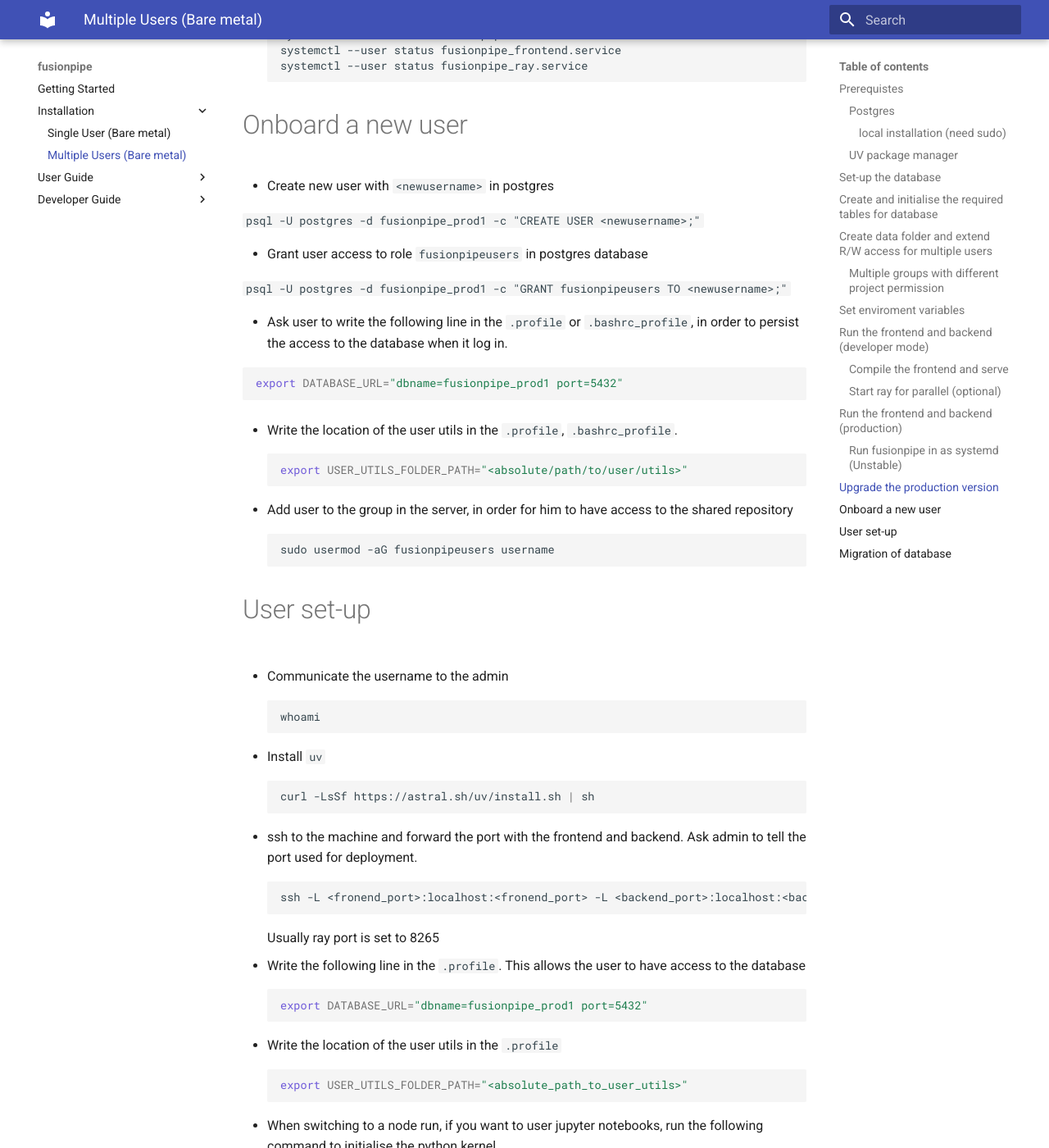
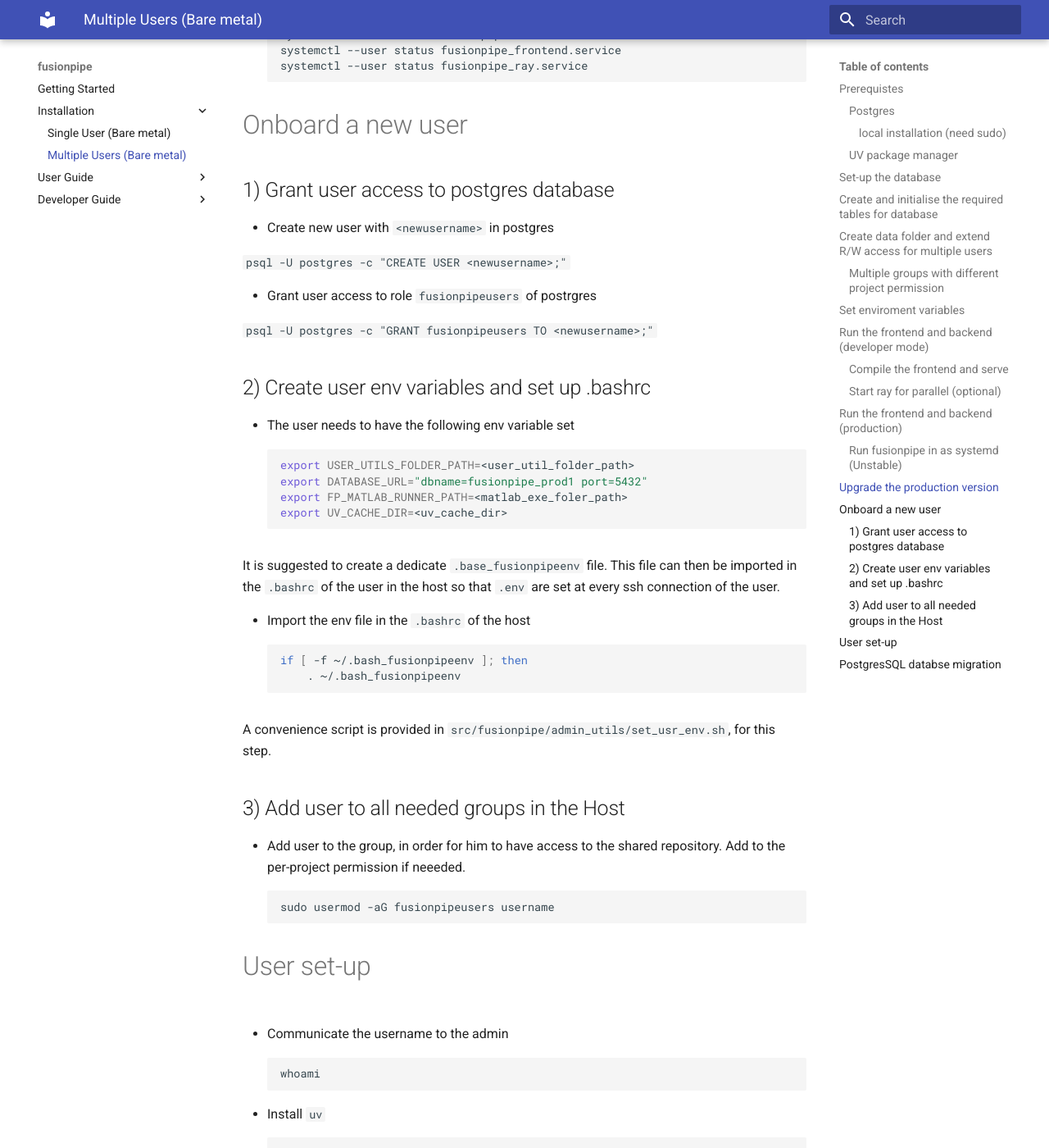
Before and after one commit to francescocarpanese/fusionpipe, an MkDocs documentation site: the page built from docs/docs/dev_maintainer_guide.md, in a window 1280 px wide and 1400 px high, scrolled down 12208 px. Shown: the whole window at 82% size. Built offline with MkDocs 1.6.1 and Material for MkDocs 9.7.7, drawn with Linux system fonts in a browser that asks for light colours; the version menu is left out; some of the changed text lies outside the part shown.

Commit message:
Update docs for multi group access

````diff
--- a/docs/docs/dev_maintainer_guide.md
+++ b/docs/docs/dev_maintainer_guide.md
@@ -486,26 +486,37 @@
 
 # Onboard a new user
 
+## 1) Grant user access to postgres database
+
 - Create new user with `<newusername>` in postgres
 
-`psql -U postgres -d fusionpipe_prod1 -c "CREATE USER <newusername>;"`
+`psql -U postgres -c "CREATE USER <newusername>;"`
 
-- Grant user access to role `fusionpipeusers` in postgres database
+- Grant user access to role `fusionpipeusers` of postrgres
 
-`psql -U postgres -d fusionpipe_prod1 -c "GRANT fusionpipeusers TO <newusername>;"`
+`psql -U postgres -c "GRANT fusionpipeusers TO <newusername>;"`
 
-- Ask user to write the following line in the `.profile` or `.bashrc_profile`, in order to persist the access to the database when it log in.
-
+## 2) Create user env variables and set up .bashrc
+- The user needs to have the following env variable set
 ```bash
+export USER_UTILS_FOLDER_PATH=<user_util_folder_path>
 export DATABASE_URL="dbname=fusionpipe_prod1 port=5432"
+export FP_MATLAB_RUNNER_PATH=<matlab_exe_foler_path>
+export UV_CACHE_DIR=<uv_cache_dir>
 ```
 
-- Write the location of the user utils in the `.profile`, `.bashrc_profile`.
+It is suggested to create a dedicate `.base_fusionpipeenv` file. This file can then be imported in the `.bashrc` of the user in the host so that `.env` are set at every ssh connection of the user.
+
+- Import the env file in the `.bashrc` of the host
 ```bash
-export USER_UTILS_FOLDER_PATH="<absolute/path/to/user/utils>"
+if [ -f ~/.bash_fusionpipeenv ]; then
+    . ~/.bash_fusionpipeenv
 ```
 
-- Add user to the group in the server, in order for him to have access to the shared repository
+A convenience script is provided in `src/fusionpipe/admin_utils/set_usr_env.sh`, for this step.
+
+## 3) Add user to all needed groups in the Host
+- Add user to the group, in order for him to have access to the shared repository. Add to the per-project permission if neeeded.
 ```bash
 sudo usermod -aG fusionpipeusers username
 ```
@@ -527,23 +538,17 @@
 ```
 Usually ray port is set to 8265
 
-- Write the following line in the `.profile`. This allows the user to have access to the database
-```bash
-export DATABASE_URL="dbname=fusionpipe_prod1 port=5432"
-```
-
-- Write the location of the user utils in the `.profile`
-```bash
-export USER_UTILS_FOLDER_PATH="<absolute_path_to_user_utils>"
-```
+- Make sure that you or the admin has modified the your  `.bashrc` to include the import of the needed env variables.
 
 - When switching to a node run, if you want to user jupyter notebooks, run the following command to initialise the python kernel.
 ```bash
 uv run python init_node_kernel.py
 ```
 
-
-# Migration of database
-- Use the migration script based on your version
-- Remember to update the .bash_fusionpipeenv
-- Sometimes jypternotebook does not update the env variable. Delete the folder `.vscode_server` to force reinstalling the server
+# PostgresSQL databse migration
+Migrating the databset is always a delicated operation. It is recommended to:
+- Create a new databaset which will be the destination of your script.
+- Use the migration script provided in fusionpipe to migrate between versions of the database.
+- If you are migrating across multiple version, you will need to apply the migration script chained in the correct order.
+- Remember to update the `.bash_fusionpipeenv` with the name of the new database.
+- Sometimes jypternotebook does not update the env variable. Delete the folder `.vscode_server` to force reinstalling the server.
````
